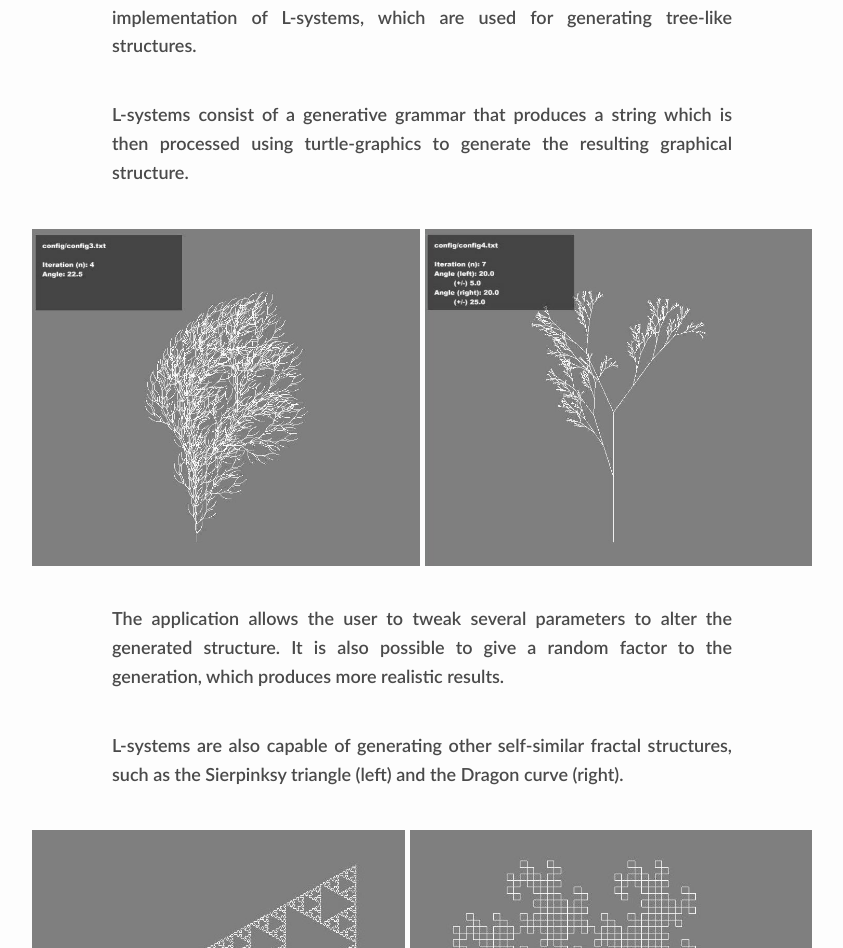
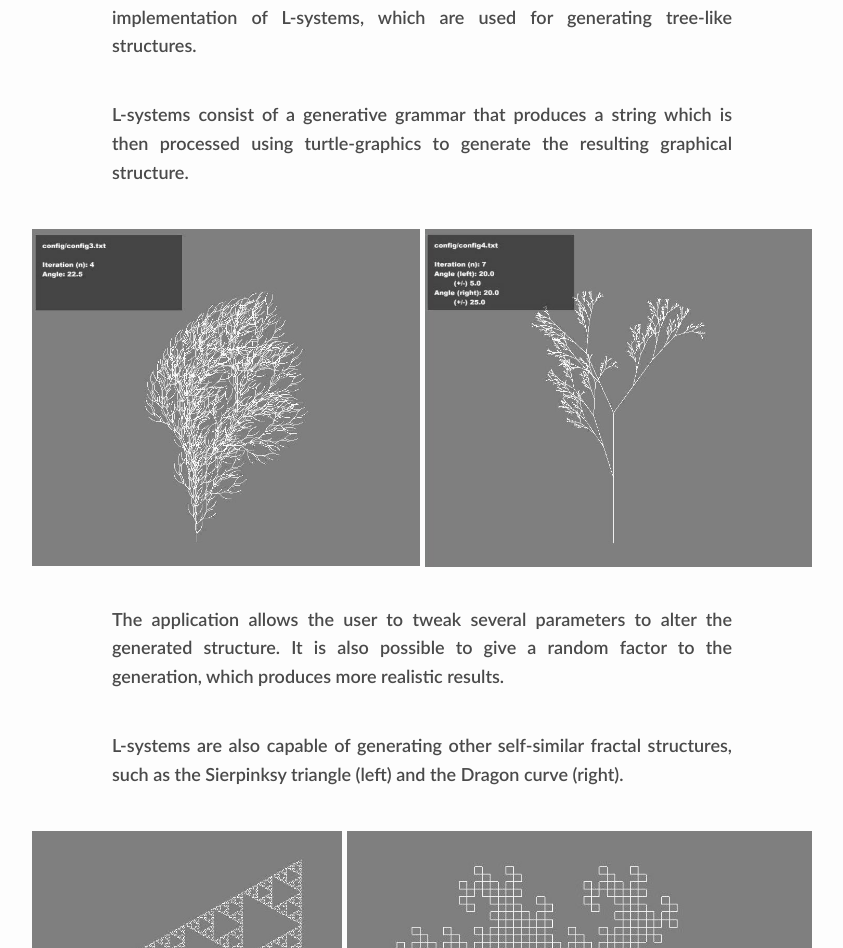
Before and after one commit to parmandorc/portfolio, a Jekyll site: the page built from _projects/l-systems.md, in a window 1280 px wide. Shown: the part 955-1903 px from the top of the page, without its empty margins (218-1061 px from the left). Built offline with Jekyll 4.4.1, drawn with Linux system fonts in a browser that asks for light colours.

Commit message:
Correcly displays the side-by-side images

```diff
--- a/_layouts/project.html
+++ b/_layouts/project.html
@@ -54,5 +54,6 @@
     </div>
 
     {% include footer.html %}
+    <script defer src="{{ "assets/js/images.js" | relative_url }}"></script>
   </body>
 </html>
--- a/_sass/layouts/l-project.scss
+++ b/_sass/layouts/l-project.scss
@@ -132,7 +132,6 @@
 
       @media #{$mq-media} {
         display: flex;
-        align-items: stretch;
         margin: 40px auto 0;
       }
 
@@ -144,8 +143,6 @@
         }
 
         @media #{$mq-media} {
-          flex-grow: 1;
-
           &:first-of-type {
             margin-right: 5px;
             margin-bottom: 0;
@@ -153,10 +150,15 @@
         }
 
         > img {
-          width: 100%;
+          width: auto;
+          max-width: 100%;
+          margin: 0 auto;
+
 
           @media #{$mq-media} {
             position: static;
+            width: 100%;
+            margin: 0;
           }
         }
       }
--- /dev/null
+++ b/assets/js/images.js
@@ -0,0 +1,19 @@
+window.addEventListener('load', function () {
+  var groups = document.querySelectorAll('.image-group');
+  Array.prototype.slice.call(groups).forEach(function (group) {
+    var images = Array.prototype.slice.call(group.children)
+      .map(function (div) {
+        var image = div.children[0];
+        var w = image.width;
+        var h = image.height;
+        var r = w / h;
+        return { width: w, height: h, ratio: r };
+      });
+
+    var maxWidth = 780 - 5; // 5px margin
+
+    var percentage = (images[0].ratio / ( images[0].ratio +  images[1].ratio)) * (maxWidth / 780);
+    group.children[0].style.flexBasis = (percentage * 100) + '%';
+    group.children[0].style.flexShrink = '0';
+  });
+});
```
